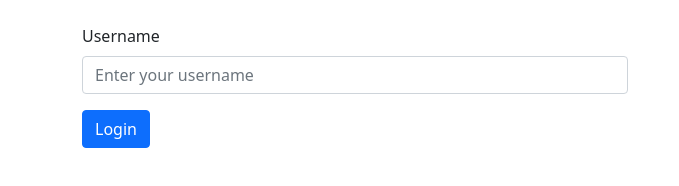
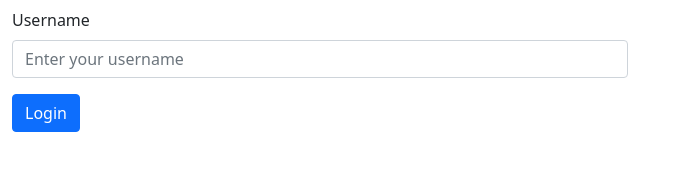
Before and after one commit to SattyaP/realtime-chat, a website: page public/index.html in a window 1280 px wide. Shown: the whole page, without its empty margins (0-679 px from the left). Drawn offline with nearby package versions, Linux system fonts and the light colour scheme; no server answers.

Commit message:
setting up ui phone

```diff
--- a/index.js
+++ b/index.js
@@ -39,8 +39,8 @@ io.on('connection', (socket) => {
     socket.on('disconnect', () => {
         if (socket.username) {
             console.log(`${socket.username} disconnected`);
+            io.emit('room-message', { usernames: socket.username, message: `${socket.username} has left the chat.` });
             usernames.clear()
-            io.emit('room-message', { message: `${socket.username} has left the chat.` });
         }
     });
 });
--- a/public/client.js
+++ b/public/client.js
@@ -56,7 +56,7 @@ $(() => {
     });
 
     socket.on('code-room', (data) => {
-        $('#roomId').text('Chat room ID : ' + data.code)
+        $('#roomId').text('Chat Room ID : ' + data.code)
     })
 
     socket.on('user-disconnect', (username) => {
--- a/public/index.html
+++ b/public/index.html
@@ -11,7 +11,7 @@
 </head>
 
 <body>
-  <div class="container mt-3">
+  <div class="container-fluid">
 
     <div class="row">
       <div class="col-lg-6">
--- a/public/style.css
+++ b/public/style.css
@@ -17,3 +17,10 @@
 #roomId {
     color: #fff;
 }
+
+* {
+    margin: 0;
+    padding: 0;
+    box-sizing: border-box;
+    scroll-behavior: smooth;
+}
```
